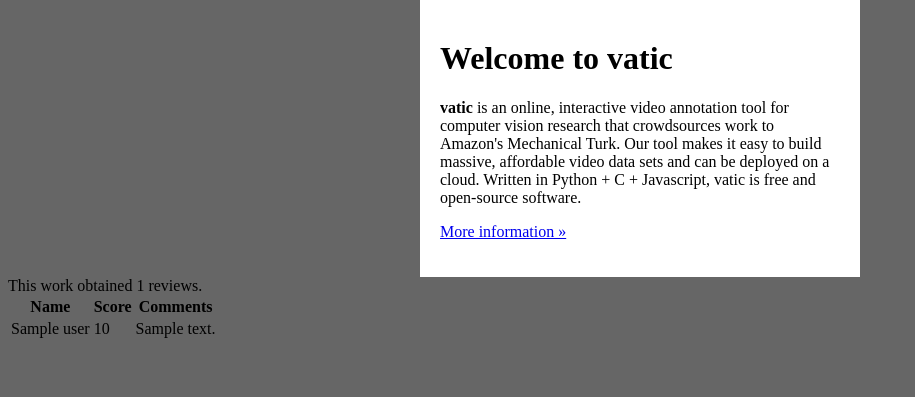
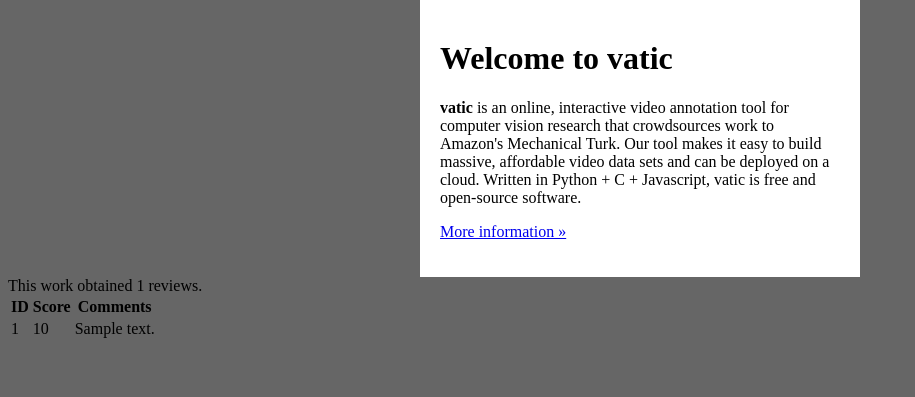
Before and after one commit to mental689/pyano, a Django app: template pyano2/templates/vatic/vatic.html in a window 1280 px wide. Shown: the part 51-448 px from the top of the page, without its empty margins (0-915 px from the left). Run offline with Django 3.2, Linux system fonts and the light colour scheme; the template is opened without the code that fills it: most values are stand-ins (such as "Sample title", 1, 10 or a date in 2020); some libraries are stand-ins or nearby versions.

Commit message:
changed to double blind reviews

```diff
--- a/pyano2/templates/vatic/vatic.html
+++ b/pyano2/templates/vatic/vatic.html
@@ -47,7 +47,7 @@
     <table>
         <thead>
         <tr>
-            <th>Name</th>
+            <th>ID</th>
             <th>Score</th>
             <th>Comments</th>
         </tr>
@@ -55,7 +55,7 @@
         <tbody>
             {% for comment in comments %}
             <tr>
-                <td>{{comment.user.get_full_name}}</td>
+                <td>{{comment.id}}</td>
                 <td>{{comment.score}}</td>
                 <td>{{comment.comment}}</td>
             </tr>
```
